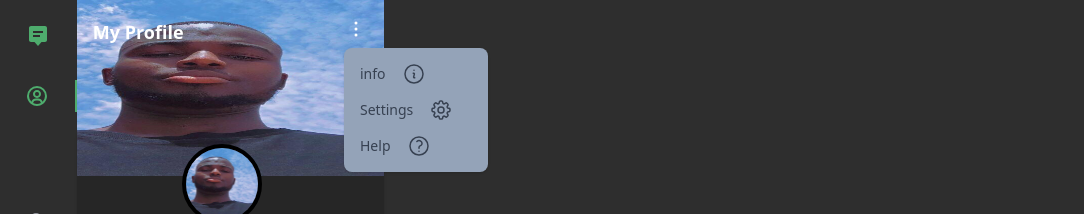
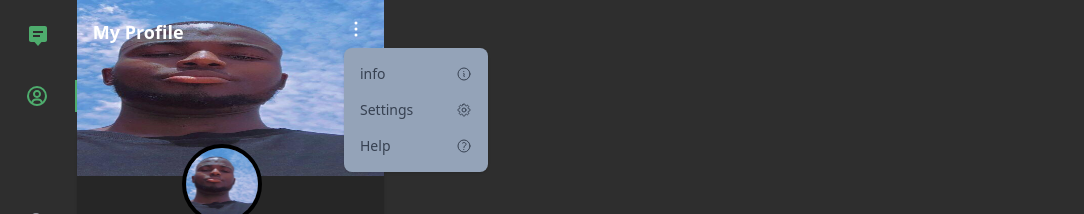
Before and after one commit to Codmify/Fichat-site, a React (Vite) app: page /profile in a window 1280 px wide. Both pictures are taken after a click on the button 356 px from the left and 29 px from the top of the page. Shown: the top 214 px of the page, without its empty margins (0-1084 px from the left). Built offline with nearby package versions, Linux system fonts and the light colour scheme; some icons are missing.

Commit message:
svg resized

```diff
--- a/src/pages/components/profile/Dropdown/DropDownY.tsx
+++ b/src/pages/components/profile/Dropdown/DropDownY.tsx
@@ -39,8 +39,8 @@ const DropDownY: React.FC = () => {
           aria-labelledby="dropdownDefaultButton"
         >
           <ul className="py-2 text-sm text-gray-700 dark:text-gray-200">
-            <li className="flex justify-betwen  hover:bg-gray-400 dark:hover:bg-gray-600 dark:hover:text-white items-center">
-              <a href="#" className="block px-4 py-2" role="menuitem">
+            <li className="flex justify-between px-4  hover:bg-gray-400 dark:hover:bg-gray-600 dark:hover:text-white items-center">
+              <a href="#" className="block py-2" role="menuitem">
                 info
               </a>
 
@@ -49,13 +49,13 @@ const DropDownY: React.FC = () => {
                   xmlns="http://www.w3.org/2000/svg"
                   fill="none"
                   viewBox="0 0 24 24"
-                  stroke-width="1.5"
+                  strokeWidth="1.5"
                   stroke="currentColor"
-                  className="w-6 h-6"
+                  className="w-4 h-4"
                 >
                   <path
-                    stroke-linecap="round"
-                    stroke-linejoin="round"
+                    strokeLinecap="round"
+                    strokeLinejoin="round"
                     d="M11.25 11.25l.041-.02a.75.75 0 011.063.852l-.708 2.836a.75.75 0 001.063.853l.041-.021M21 12a9 9 0 11-18 0 9 9 0 0118 0zm-9-3.75h.008v.008H12V8.25z"
                   />
                 </svg>
@@ -63,8 +63,8 @@ const DropDownY: React.FC = () => {
             </li>
 
 
-            <li className="flex justify-betwen  hover:bg-gray-400 dark:hover:bg-gray-600 dark:hover:text-white items-center">
-              <a href="#" className="block px-4 py-2" role="menuitem">
+            <li className="flex justify-between px-4  hover:bg-gray-400 dark:hover:bg-gray-600 dark:hover:text-white items-center">
+              <a href="#" className="block py-2" role="menuitem">
                 Settings
               </a>
 
@@ -72,25 +72,25 @@ const DropDownY: React.FC = () => {
                 xmlns="http://www.w3.org/2000/svg"
                 fill="none"
                 viewBox="0 0 24 24"
-                stroke-width="1.5"
+                strokeWidth="1.5"
                 stroke="currentColor"
-                className="w-6 h-6"
+                className="w-4 h-4"
               >
                 <path
-                  stroke-linecap="round"
-                  stroke-linejoin="round"
+                  strokeLinecap="round"
+                  strokeLinejoin="round"
                   d="M10.343 3.94c.09-.542.56-.94 1.11-.94h1.093c.55 0 1.02.398 1.11.94l.149.894c.07.424.384.764.78.93.398.164.855.142 1.205-.108l.737-.527a1.125 1.125 0 011.45.12l.773.774c.39.389.44 1.002.12 1.45l-.527.737c-.25.35-.272.806-.107 1.204.165.397.505.71.93.78l.893.15c.543.09.94.56.94 1.109v1.094c0 .55-.397 1.02-.94 1.11l-.893.149c-.425.07-.765.383-.93.78-.165.398-.143.854.107 1.204l.527.738c.32.447.269 1.06-.12 1.45l-.774.773a1.125 1.125 0 01-1.449.12l-.738-.527c-.35-.25-.806-.272-1.203-.107-.397.165-.71.505-.781.929l-.149.894c-.09.542-.56.94-1.11.94h-1.094c-.55 0-1.019-.398-1.11-.94l-.148-.894c-.071-.424-.384-.764-.781-.93-.398-.164-.854-.142-1.204.108l-.738.527c-.447.32-1.06.269-1.45-.12l-.773-.774a1.125 1.125 0 01-.12-1.45l.527-.737c.25-.35.273-.806.108-1.204-.165-.397-.505-.71-.93-.78l-.894-.15c-.542-.09-.94-.56-.94-1.109v-1.094c0-.55.398-1.02.94-1.11l.894-.149c.424-.07.765-.383.93-.78.165-.398.143-.854-.107-1.204l-.527-.738a1.125 1.125 0 01.12-1.45l.773-.773a1.125 1.125 0 011.45-.12l.737.527c.35.25.807.272 1.204.107.397-.165.71-.505.78-.929l.15-.894z"
                 />
                 <path
-                  stroke-linecap="round"
-                  stroke-linejoin="round"
+                  strokeLinecap="round"
+                  strokeLinejoin="round"
                   d="M15 12a3 3 0 11-6 0 3 3 0 016 0z"
                 />
               </svg>
             </li>
 
-            <li className="flex justify-betwen  hover:bg-gray-400 dark:hover:bg-gray-600 dark:hover:text-white items-center">
-              <a href="#" className="block px-4 py-2" role="menuitem">
+            <li className="flex justify-between px-4  hover:bg-gray-400 dark:hover:bg-gray-600 dark:hover:text-white items-center">
+              <a href="#" className="block py-2" role="menuitem">
                 Help
               </a>
 
@@ -98,13 +98,13 @@ const DropDownY: React.FC = () => {
                 xmlns="http://www.w3.org/2000/svg"
                 fill="none"
                 viewBox="0 0 24 24"
-                stroke-width="1.5"
+                strokeWidth="1.5"
                 stroke="currentColor"
-                className="w-6 h-6"
+                className="w-4 h-4"
               >
                 <path
-                  stroke-linecap="round"
-                  stroke-linejoin="round"
+                  strokeLinecap="round"
+                  strokeLinejoin="round"
                   d="M9.879 7.519c1.171-1.025 3.071-1.025 4.242 0 1.172 1.025 1.172 2.687 0 3.712-.203.179-.43.326-.67.442-.745.361-1.45.999-1.45 1.827v.75M21 12a9 9 0 11-18 0 9 9 0 0118 0zm-9 5.25h.008v.008H12v-.008z"
                 />
               </svg>
```
